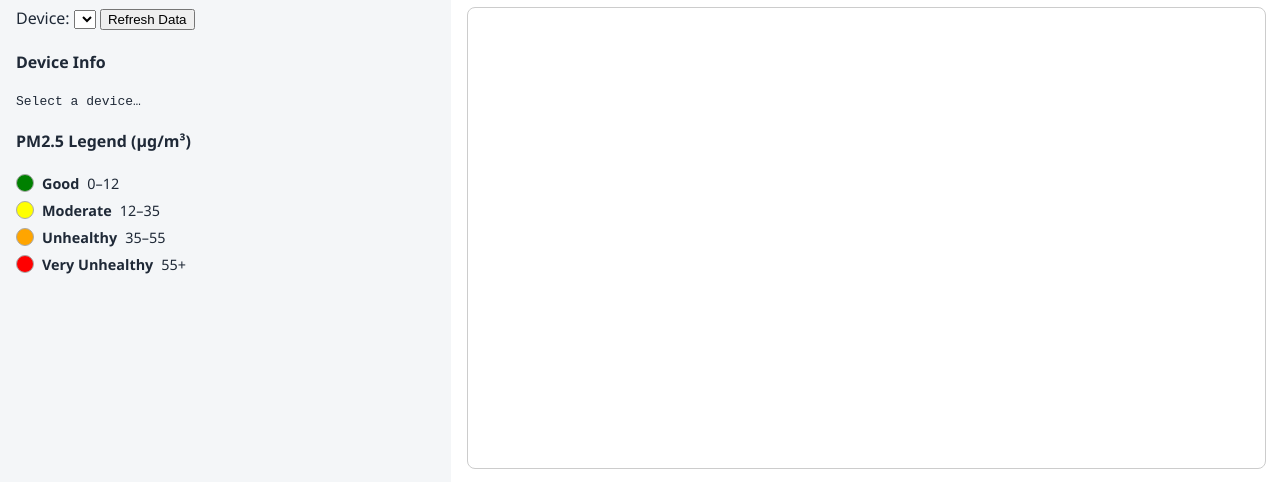
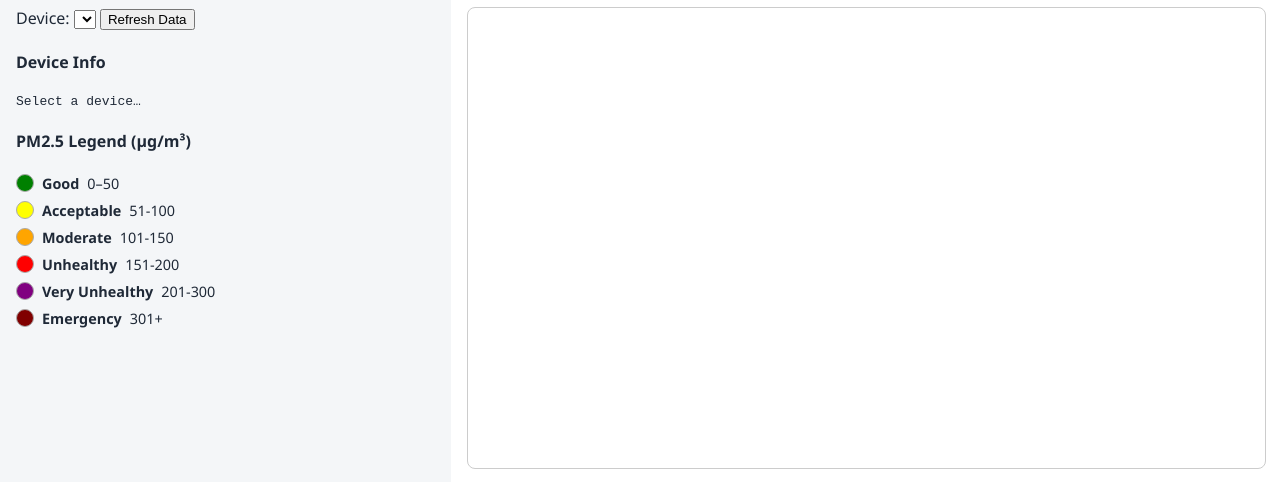
Before and after one commit to avakarina27/Cheverly-Dash, a plain HTML site: page dashboard.html in a window 1280 px wide. Shown: the part 57-539 px from the top of the page. Drawn offline with nearby package versions, Linux system fonts and the light colour scheme; a script that the page names is missing.

Commit message:
added legends

```diff
--- a/dashboard.html
+++ b/dashboard.html
@@ -24,9 +24,11 @@
     .legend-box { display: flex; align-items: center; gap: .5rem; font-size: .9rem; }
     .dot { width: 16px; height: 16px; border-radius: 50%; display: inline-block; border: 1px solid #aaa; }
     .dot--good { background: green; }
-    .dot--moderate { background: yellow; }
-    .dot--unhealthy { background: orange; }
-    .dot--veryunhealthy { background: red; }
+    .dot--acceptable { background: yellow; }
+    .dot--moderate { background: orange; }
+    .dot--unhealthy { background: red; }
+    .dot--veryunhealthy { background: purple; }
+    .dot--emergency { background: maroon; }
   </style>
 </head>
 
@@ -51,10 +53,12 @@
 
       <h4>PM2.5 Legend (µg/m³)</h4>
       <div class="legend-grid">
-        <div class="legend-box"><span class="dot dot--good"></span><strong>Good</strong> 0–12</div>
-        <div class="legend-box"><span class="dot dot--moderate"></span><strong>Moderate</strong> 12–35</div>
-        <div class="legend-box"><span class="dot dot--unhealthy"></span><strong>Unhealthy</strong> 35–55</div>
-        <div class="legend-box"><span class="dot dot--veryunhealthy"></span><strong>Very Unhealthy</strong> 55+</div>
+        <div class="legend-box"><span class="dot dot--good"></span><strong>Good</strong> 0–50</div>
+        <div class="legend-box"><span class="dot dot--acceptable"></span><strong>Acceptable</strong> 51-100</div>
+        <div class="legend-box"><span class="dot dot--moderate"></span><strong>Moderate</strong> 101-150</div>
+        <div class="legend-box"><span class="dot dot--unhealthy"></span><strong>Unhealthy</strong> 151-200</div>
+        <div class="legend-box"><span class="dot dot--veryunhealthy"></span><strong>Very Unhealthy</strong> 201-300</div>
+        <div class="legend-box"><span class="dot dot--emergency"></span><strong>Emergency</strong> 301+</div>
       </div>
     </aside>
 
```
